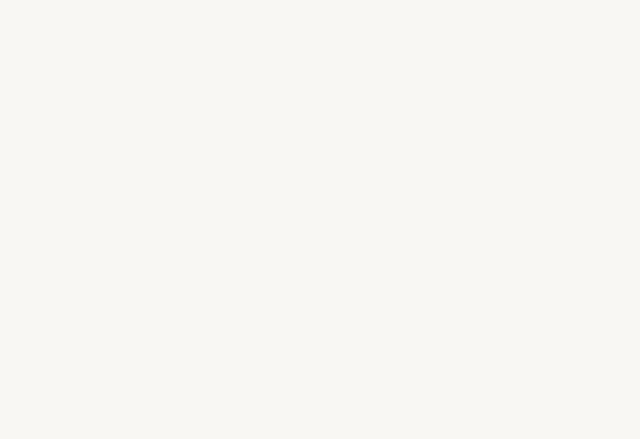
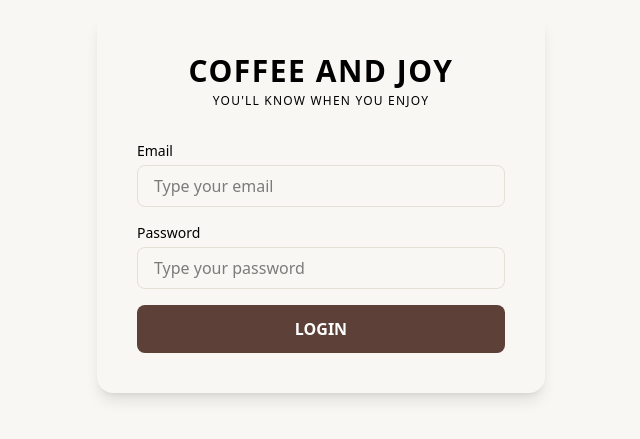
Before and after one commit to abatinj/coffee-joy-app, a Next.js app: page / in a window 1280 px wide. Before the commit this address had no page. Shown: the part 197-636 px from the top of the page, without its empty margins (319-959 px from the left). Built offline with nearby package versions, Linux system fonts and the light colour scheme; no server answers.

Commit message:
Fix login page

```diff
--- a/app/layout.js
+++ b/app/layout.js
@@ -8,37 +8,17 @@ export const metadata = {
 export default function RootLayout({ children }) {
   return (
     <html lang="id">
-      <body>
+      <body className="bg-[#F9F7F4]">
         {/* Tambahkan style global di sini agar berlaku ke semua halaman */}
         <style dangerouslySetInnerHTML={{ __html: `
           /* Semua teks menjadi hitam pekat */
-          h1, h2, h3, h4, h5, h6, p, span, div, td, th, li, label, input, select {
-            color: #000000 !important;
-          }
-
-          /* Semua background menjadi krem muda */
-          body, .bg-white, .bg-\\[\\#F9F7F4\\], .bg-\\[\\#DCD3C6\\], .bg-gray-100, .bg-gray-50 {
-            background-color: #F9F7F4 !important;
-          }
-
-          /* Tombol utama tetap coklat agar terlihat profesional */
-          .bg-\\[\\#5D4037\\], button.bg-\\[\\#5D4037\\] {
-            background-color: #5D4037 !important;
-            color: #ffffff !important;
-          }
-
-          /* Tabel header tetap rapi */
-          thead tr, th {
-            background-color: #F4F1ED !important;
-            color: #000000 !important;
-          }
-
-          /* Border halus */
-          .border, .border-gray-200, .border-gray-300 {
-            border-color: #E5E0D6 !important;
-          }
+          * { color: #000000 !important; }
+          button, .btn-primary, button.bg-\\[\\#5D4037\\] { color: #FFFFFF !important; }
+          body, .bg-white, .bg-\\[\\#F9F7F4\\], .bg-\\[\\#DCD3C6\\] { background-color: #F9F7F4 !important; }
+          .bg-\\[\\#5D4037\\], button.bg-\\[\\#5D4037\\] { background-color: #5D4037 !important; }
+          thead tr, th { background-color: #F4F1ED !important; }
+          .border, .border-gray-200, .border-gray-300 { border-color: #E5E0D6 !important; }
         `}} />
-
         {children}
       </body>
     </html>
--- a/app/page.jsx
+++ b/app/page.jsx
@@ -1,16 +1,94 @@
-// Redeploy trigger
 "use client";
 
-import { useEffect } from 'react';
+import { useState } from 'react';
 import { useRouter } from 'next/navigation';
+import { supabase } from '@/lib/supabaseClient';
 
-export default function RootPage() {
+export default function LoginPage() {
+  const [email, setEmail] = useState('');
+  const [password, setPassword] = useState('');
+  const [loading, setLoading] = useState(false);
+  const [error, setError] = useState('');
   const router = useRouter();
 
-  useEffect(() => {
-    // Arahkan otomatis ke halaman landing
-    router.push('/landing');
-  }, [router]);
+  const handleLogin = async (e) => {
+    e.preventDefault();
+    setLoading(true);
+    setError('');
 
-  return null;
+    try {
+      const { data, error: authError } = await supabase.auth.signInWithPassword({
+        email: email,
+        password: password,
+      });
+
+      if (authError) throw authError;
+
+      // Ambil role user dari tabel users_profile
+      const { data: profile, error: profileError } = await supabase
+        .from('users_profile')
+        .select('role')
+        .eq('id', data.user.id)
+        .single();
+
+      if (profileError) throw profileError;
+
+      // Arahkan ke Role Selection
+      router.push('/role');
+
+    } catch (err) {
+      setError(err.message || 'Login gagal. Periksa email dan password.');
+    } finally {
+      setLoading(false);
+    }
+  };
+
+  return (
+    <div className="min-h-screen flex items-center justify-center bg-[#F9F7F4]">
+      <div className="bg-white p-10 rounded-2xl shadow-lg w-full max-w-md">
+
+        {/* Logo Section */}
+        <div className="flex flex-col items-center mb-8">
+          <h1 className="text-3xl font-bold text-[#3E2723] tracking-wider">COFFEE AND JOY</h1>
+          <p className="text-xs text-gray-400 tracking-widest mt-1">YOU'LL KNOW WHEN YOU ENJOY</p>
+        </div>
+
+        <form onSubmit={handleLogin} className="space-y-4">
+          <div>
+            <label className="block text-sm font-medium text-gray-700 mb-1">Email</label>
+            <input
+              type="email"
+              value={email}
+              onChange={(e) => setEmail(e.target.value)}
+              className="w-full px-4 py-2 border border-gray-300 rounded-lg focus:ring-2 focus:ring-[#5D4037] outline-none"
+              placeholder="Type your email"
+              required
+            />
+          </div>
+
+          <div>
+            <label className="block text-sm font-medium text-gray-700 mb-1">Password</label>
+            <input
+              type="password"
+              value={password}
+              onChange={(e) => setPassword(e.target.value)}
+              className="w-full px-4 py-2 border border-gray-300 rounded-lg focus:ring-2 focus:ring-[#5D4037] outline-none"
+              placeholder="Type your password"
+              required
+            />
+          </div>
+
+          {error && <div className="text-red-500 text-sm bg-red-50 p-2 rounded">{error}</div>}
+
+          <button
+            type="submit"
+            disabled={loading}
+            className="w-full bg-[#5D4037] text-white py-3 rounded-lg font-semibold hover:bg-[#3E2723] transition duration-200"
+          >
+            {loading ? 'Logging in...' : 'LOGIN'}
+          </button>
+        </form>
+      </div>
+    </div>
+  );
 }
```
